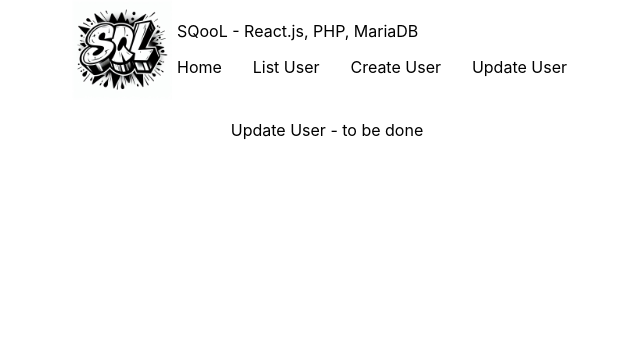
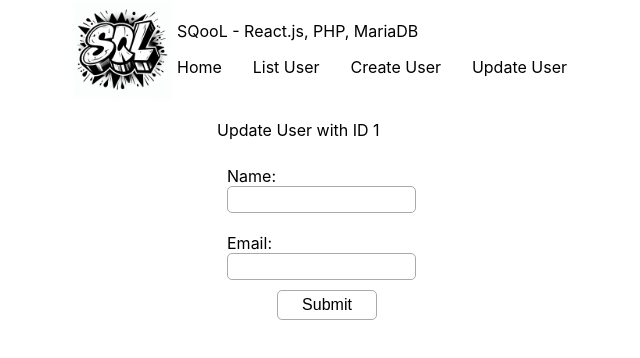
Before and after one commit to skubichrupki/sqool, a React (Create React App) app in the folder mysql-app/: page /user/UpdateUser/1 in a window 1280 px wide. Shown: the top 358 px of the page, without its empty margins (313-953 px from the left). Built offline with nearby package versions, Linux system fonts and the light colour scheme; the HTML template or start-up script is replaced by a standard one.

Commit message:
user update

```diff
--- a/mysql-app/src/components/UpdateUser.js
+++ b/mysql-app/src/components/UpdateUser.js
@@ -1,7 +1,26 @@
+import FormInput from "./FormInput";
+
 function UpdateUser() {
+
+    let x = 1;
+
+    function handleSubmit() {
+
+    }
+
+    function handleChange() {
+
+    }
+
     return (
         <div >
-            <p>Update User - to be done</p>
+            <p>Update User with ID {x}</p>
+            <form onSubmit={handleSubmit}>
+                <FormInput label="Name" type="text" name="name" onChange={handleChange} className="input-wrapper"/>
+                <FormInput label="Email" type="text" name="email" onChange={handleChange} className="input-wrapper"/>
+                {/* <FormInput label="Mobile" type="text" name="mobile" value={mobileValue} onChange={handleChangeMobile} className="input-wrapper"/> */}
+                <button type="submit">Submit</button>
+            </form>
         </div>
     )
 }
```
Also changed, not shown: 1 other file (tests, documents, lock files or other folders).
